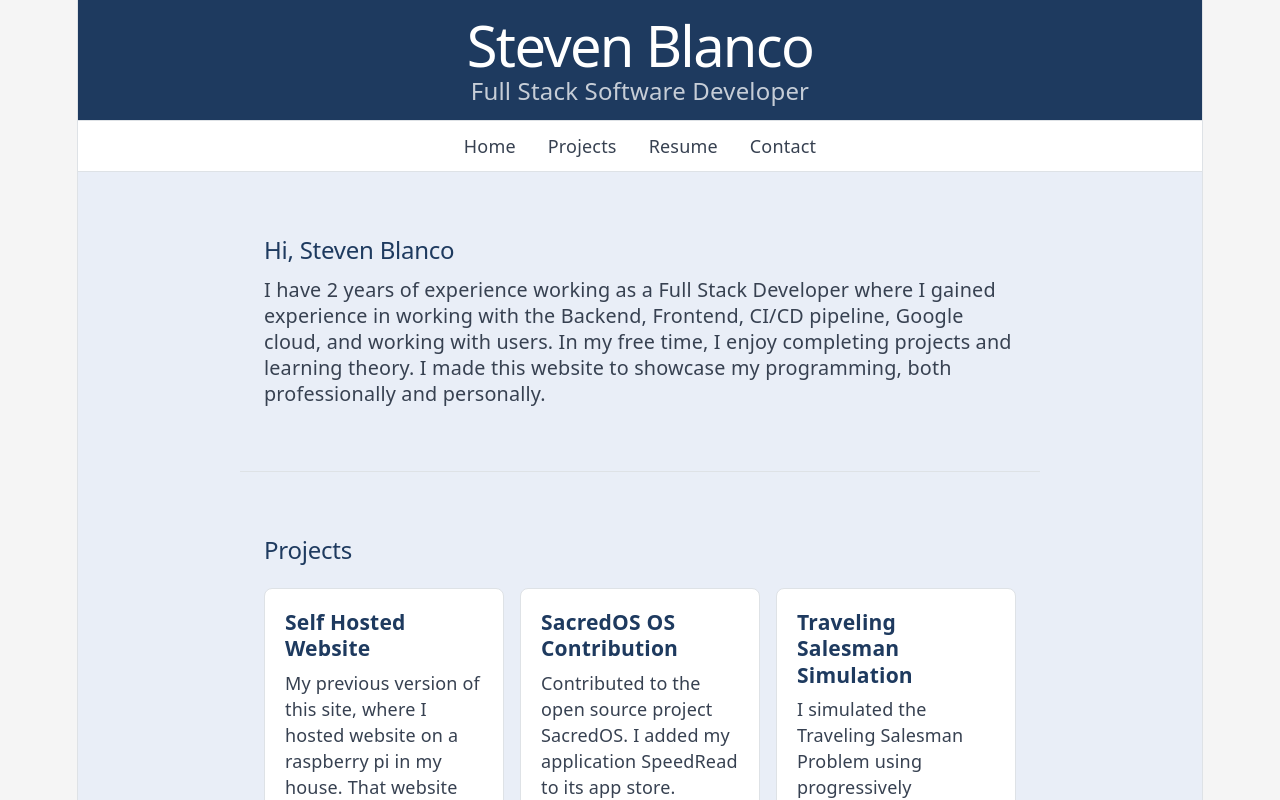
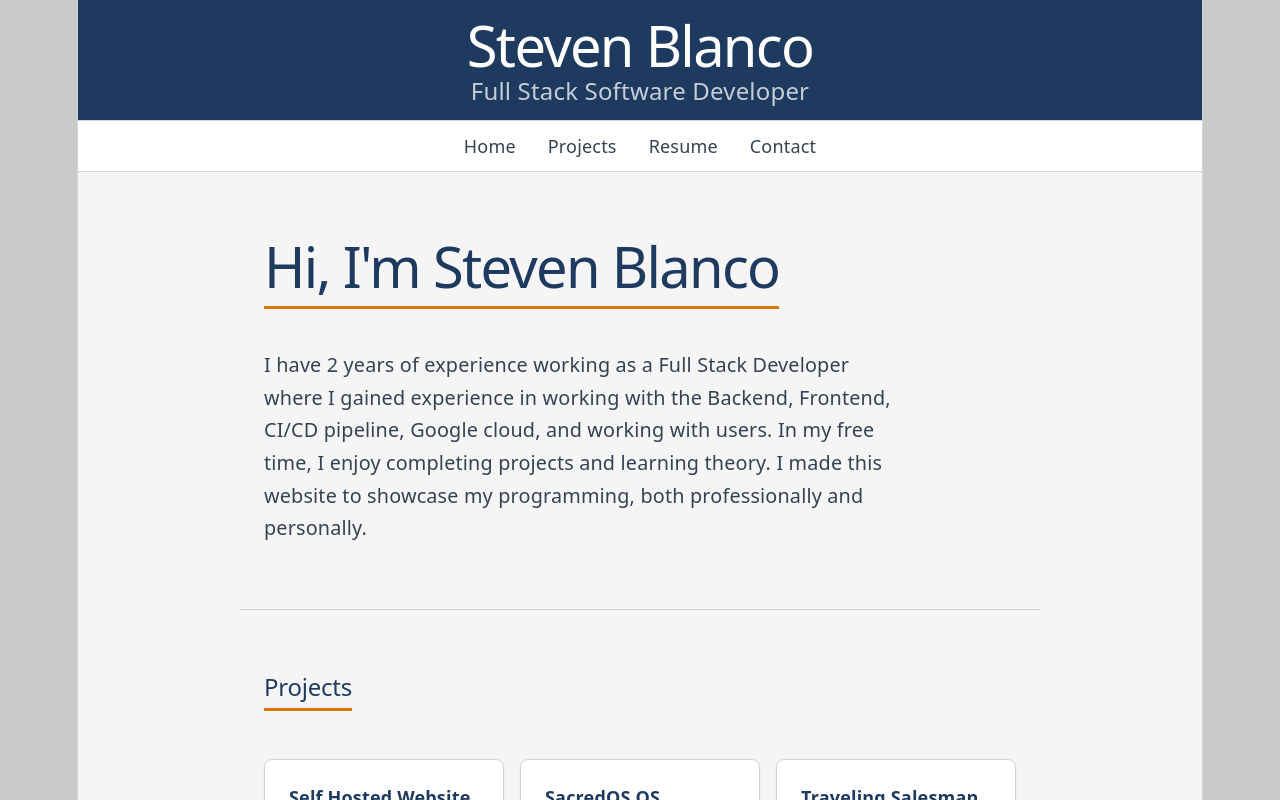
Before and after one commit to 19sblanco/website_2, a React (Vite) app in the folder src/frontend/: page / in a window 1280 px wide. Shown: the top 800 px of the page. Built offline with nearby package versions, Linux system fonts and the light colour scheme.

Commit message:
fixed red line under landing page headings

```diff
--- a/src/frontend/src/LandingPage.jsx
+++ b/src/frontend/src/LandingPage.jsx
@@ -10,7 +10,7 @@ function LandingPage() {
       <NavBar />
       <main className="main-content">
         <section id="hero" className="section hero-section">
-          <h2>Hi, Steven Blanco</h2>
+          <h1>Hi, I'm Steven Blanco</h1>
           <p>
             I have 2 years of experience working as a Full Stack Developer where
             I gained experience in working with the Backend, Frontend, CI/CD
--- a/src/frontend/src/index.css
+++ b/src/frontend/src/index.css
@@ -2,8 +2,8 @@
   /* ---- Colors: Navy & Amber ---- */
   --text: #374151;
   --text-h: #1e3a5f;
-  --bg: #e9eef7;
-  --border: #dee2e6;
+  --bg: #f5f5f5;
+  --border: #d1d5db;
   --code-bg: #ffffff;
   --accent: #d97706;
   --accent-bg: rgba(217, 119, 6, 0.08);
@@ -83,7 +83,7 @@
 
 body {
   margin: 0;
-  background: #f5f5f5;
+  background: #cacaca;
 }
 
 .main-content {
@@ -195,6 +195,15 @@ body {
   box-sizing: border-box;
 }
 
+.section > h1,
+.section > h2 {
+  display: inline-block;
+  line-height: 1.1;
+  padding-bottom: var(--space-sm);
+  border-bottom: 3px solid var(--accent);
+  margin-bottom: var(--space-lg);
+}
+
 .resume-link {
   display: inline-block;
   margin-top: var(--space-md);
@@ -238,6 +247,7 @@ body {
   display: flex;
   flex-direction: column;
   box-sizing: border-box;
+  background: #ffffff;
 }
 
 h1,
--- a/src/frontend/src/landingPage.css
+++ b/src/frontend/src/landingPage.css
@@ -1,6 +1,18 @@
+.hero-section {
+  padding-top: var(--space-2xl);
+  padding-bottom: var(--space-2xl);
+}
+
+.hero-section h1 {
+  margin-top: 0;
+}
+
 .hero-section p {
-  margin-top: 12px;
+  margin-top: var(--space-md);
   font-size: var(--font-size-lg);
+  color: var(--text);
+  max-width: 640px;
+  line-height: 1.65;
 }
 
 .projects-grid {
@@ -15,16 +27,31 @@
   background: #ffffff;
   border: 1px solid var(--border);
   border-radius: var(--radius-lg);
-  padding: 20px;
+  padding: 24px;
   color: inherit;
   text-decoration: none;
+  box-shadow: 0 1px 4px rgba(0, 0, 0, 0.06);
+  transition:
+    box-shadow var(--transition-base),
+    border-color var(--transition-base),
+    transform var(--transition-base);
 }
 
 .project-card:hover {
   border-color: var(--accent-border);
+  box-shadow: 0 6px 20px rgba(0, 0, 0, 0.1);
+  transform: translateY(-2px);
 }
 
 .project-card h3 {
   margin: 0 0 var(--space-sm);
   color: var(--text-h);
+  font-size: 1rem;
+  font-weight: 600;
 }
+
+.project-card p {
+  font-size: var(--font-size-sm);
+  color: var(--text);
+  line-height: 1.6;
+}
```
